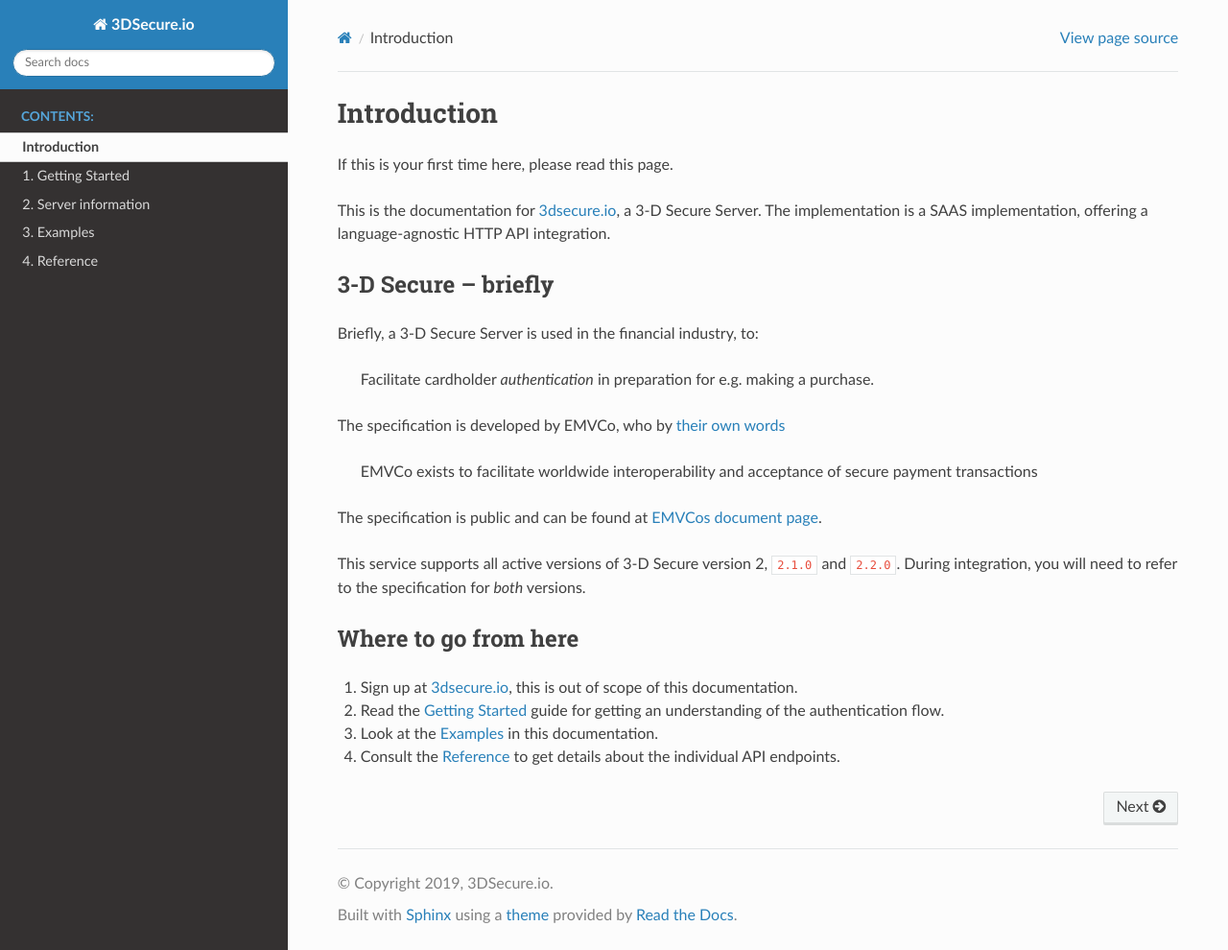
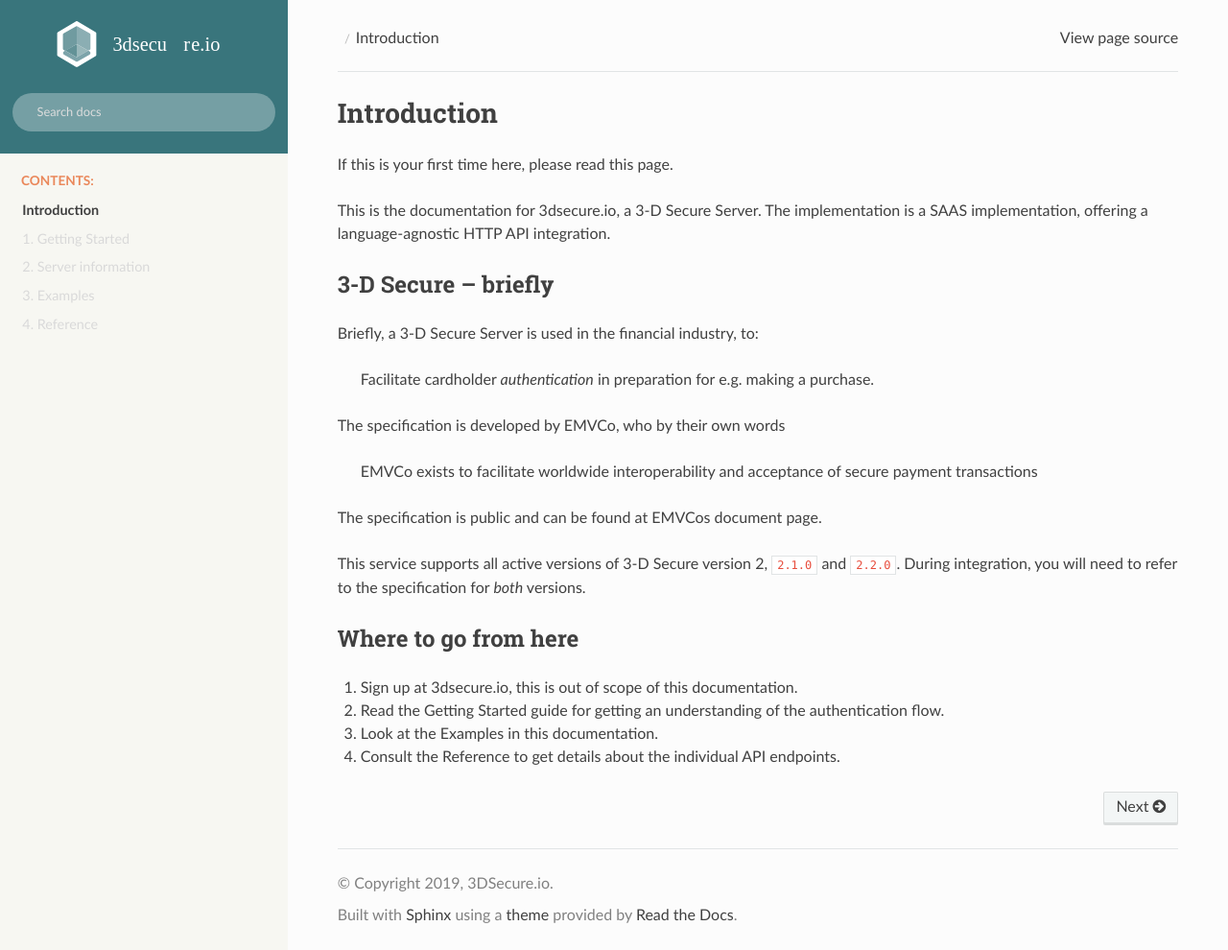
Before and after one commit to clearhaus/3DSv2-api-documentation, a Sphinx documentation site: the page built from source/index.rst, in a window 1280 px wide and 990 px high. Shown: the whole window at 96% size. Built offline with Sphinx 7.4.7 and the Read the Docs theme 2.0.0, drawn with Linux system fonts in a browser that asks for light colours.

Commit message:
Added style and logo

```diff
--- /dev/null
+++ b/source/_static/css/custom.css
@@ -0,0 +1,81 @@
+/********************** Sidebar ***********************/
+/** Logo **/
+.wy-side-nav-search img {
+    background-color: transparent;
+    width: 230px;
+    height: 58px;
+    border-radius: 0;
+    margin: 0 auto;
+}
+.fa-home:before, .icon-home:before {
+    display: none !important;
+}
+
+.icon-home {
+    transition: .3s;
+    font-size: 25px;
+}
+
+.icon-home:hover {
+    background-color: transparent;
+    color: rgba(234, 136, 91)
+}
+
+.wy-side-nav-search input[type=text] {
+    background-color: rgba(255,255,255,0.3);
+    box-shadow: none;
+    border-radius: 100px;
+    width: 100%;
+    border: none;
+    padding: 1em 2em;
+    color: #eee !important;
+    margin-bottom: 10px;
+}
+
+.wy-side-nav-search input[type=text]::placeholder {
+    color: #ddd !important;
+}
+/** Sidebar -box**/
+.wy-nav-side {
+    background-color: rgba(247, 247, 242) !important;
+}
+
+/** top of sidebar **/
+.wy-side-nav-search {
+    background-image: linear-gradient(35deg, rgb(57, 117, 124) 0%, rgb(57, 117, 124) 100%);
+}
+
+/** Content in sidebar **/
+.caption-text {
+    color: rgba(234, 136, 91)
+}
+
+.toctree-expand {
+    visibility: hidden;
+}
+.wy-menu-vertical li.toctree-l2 span.toctree-expand {
+    margin-left: 10px;
+}
+
+.current, .internal, .wy-menu-vertical li.current {
+    background-color: transparent !important;
+}
+.current .current a.reference {
+    padding: .4045em 1.618em;
+}
+.internal li .internal {
+    padding: .4045em 1.718em;
+}
+.wy-menu-vertical li.toctree-l1.current>a {
+    border-bottom: none;
+    border-top: none;
+}
+
+/********************** Global ***********************/
+a {
+    color: #404040;
+    transition: .3s;
+}
+a:hover {
+    text-decoration: underline;
+}
--- /dev/null
+++ b/source/_static/js/functions.js
@@ -0,0 +1,7 @@
+document.addEventListener('DOMContentLoaded', () => {
+    const logo = document.getElementsByClassName('icon-home')[0];
+    const img = document.createElement('img');
+    img.setAttribute("src", "_static/assets/logo.svg")
+    logo.innerHTML = '';
+    logo.appendChild(img)
+})
--- a/source/conf.py
+++ b/source/conf.py
@@ -58,8 +58,12 @@ html_css_files = [
     'overrides.css',  # overrides for wide tables in RTD theme
     'scenario_selector.css', # Scenario selector
     'doc_table.css', # Overrides for documentation input table
+    'css/custom.css' #Extra styling for matching documentation with the website
 ]
 
 html_js_files = [
     'scenario_selector.js', # Implement scenario selector.
+    'js/functions.js' #Logo-implementing
 ]
+
+html_logo = 'assets/logo.svg'
```
Also changed, not shown: source/_static/assets/logo.svg (added).
